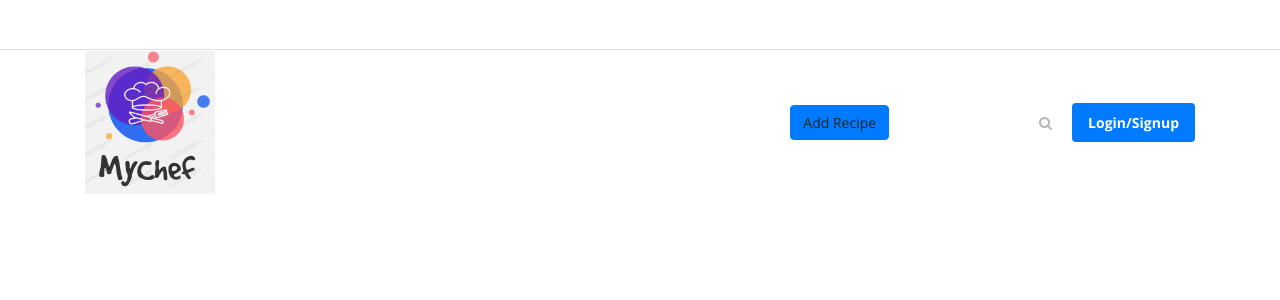
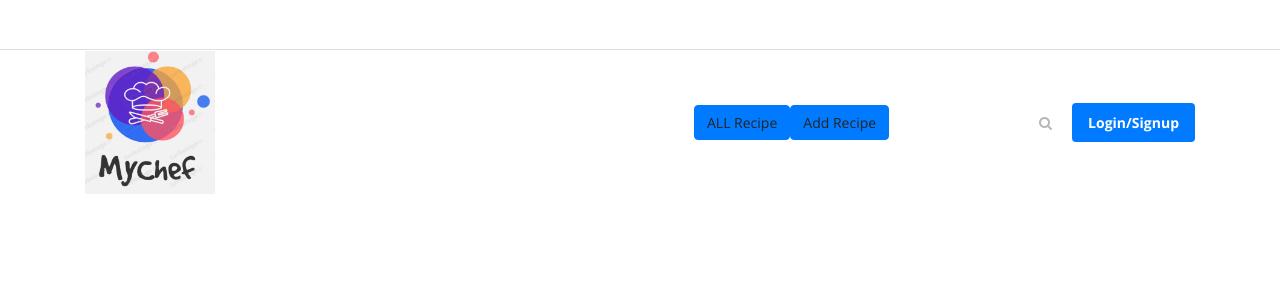
Before and after one commit to Insaniyat-Ishan/MyChef-Flask, a Flask app: page /recipe_details in a window 1280 px wide. Shown: the top 300 px of the page. Run offline with Flask 3, Linux system fonts and the light colour scheme; some libraries are stand-ins or nearby versions.

Commit message:
all recipe button

```diff
--- a/MyChef/templates/base.html
+++ b/MyChef/templates/base.html
@@ -69,6 +69,10 @@
                             <div class="classynav">
                                 <!-- Add Recipe Button -->
                                 <div class="add-recipe-btn">
+                                    <a href="{{ url_for('views.recipes') }}" class="btn btn-primary">ALL Recipe</a>
+                                </div>
+                                <!-- Add Recipe Button -->
+                                <div class="add-recipe-btn">
                                     <a href="{{ url_for('views.add_recipe') }}" class="btn btn-primary">Add Recipe</a>
                                 </div>
 
--- a/MyChef/templates/index.html
+++ b/MyChef/templates/index.html
@@ -73,6 +73,9 @@
                         <a class="nav-brand" href="index.html">
                             <img src="{{ url_for('static', filename='img/core-img/newl.png') }}" alt="" width="130" height="45">
                         </a>
+                        <div class="add-recipe-btn">
+                            <a href="{{ url_for('views.recipes') }}" class="btn btn-primary">ALL Recipe</a>
+                        </div>
                         <!-- Add Recipe Button -->
                         <div class="add-recipe-btn">
                             <a href="{{ url_for('views.add_recipe') }}" class="btn btn-primary">Add Recipe</a>
--- a/MyChef/views.py
+++ b/MyChef/views.py
@@ -112,10 +112,11 @@ def add_recipe():
 
 
 ######## ALL RECIPES ##############
-# from .models import Recipe
+from . import db
+from .models import Recipe
 
-# @views.route('/recipes', methods=['GET'])
-# def recipes():
-#     # Fetch all recipes from the database
-#     all_recipes = Recipe.query.all()
-#     return render_template('recipes.html', recipes=all_recipes)
+@views.route('/recipes', methods=['GET'])
+def recipes():
+    # Fetch all recipes from the database
+    all_recipes = Recipe.query.all()
+    return render_template('recipes.html', recipes=all_recipes)
```
Also changed, not shown: MyChef/templates/recipes.html (renamed from MyChef/templates/all_recipes.html).
